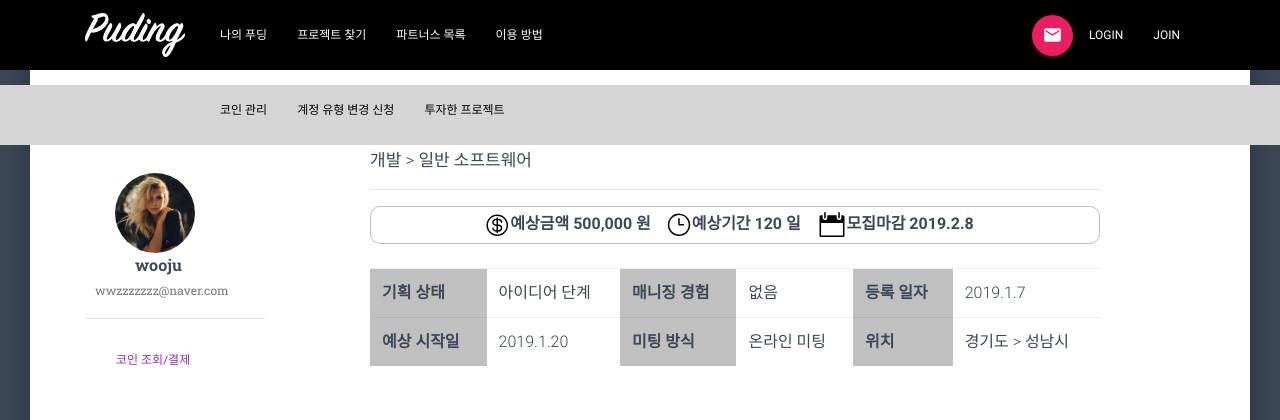
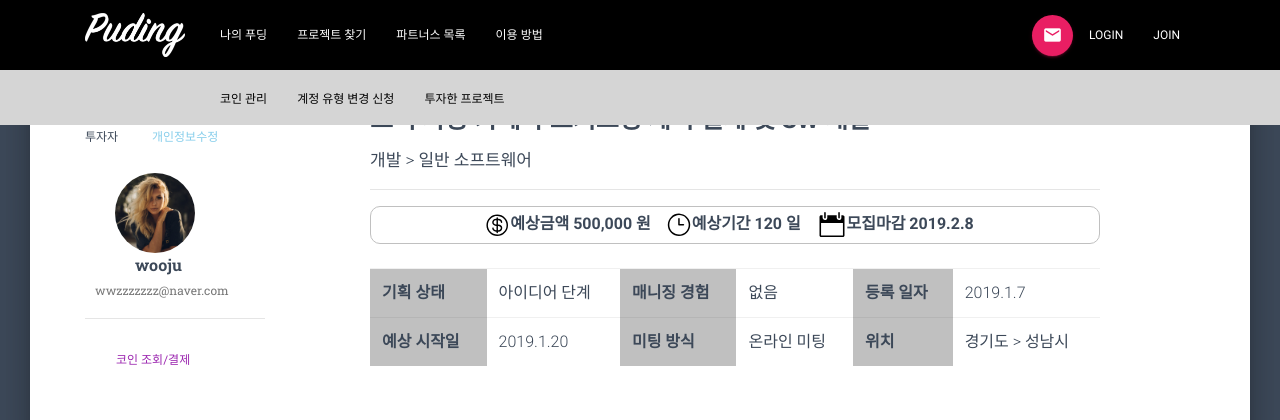
Before and after one commit to leehyunjae1119/FinalProject_PF, a Java web app: page /funding.jsp in a window 1280 px wide. Shown: the top 420 px of the page. Run offline with Spring Boot 4, a stand-in JSP engine, Linux system fonts and the light colour scheme; the project's own start-up code is not run, and a stand-in starts its controllers and pages; some libraries are stand-ins or nearby versions.

Commit message:
새미 추가 탑바 고친거

```diff
--- a/Project_funding/src/main/webapp/WEB-INF/inc/investorTopbar.jsp
+++ b/Project_funding/src/main/webapp/WEB-INF/inc/investorTopbar.jsp
@@ -66,7 +66,7 @@
 	<nav
 		class="navbar navbar-transparent navbar-color-on-scroll fixed-top navbar-expand-lg"
 		id="sectionsNav"
-		style="background-color: #D5D5D5; margin-top: 85px; height: 60px;">
+		style="background-color: #D5D5D5; margin-top: 70px; height: 55px;">
 		<div class="container">
 			<div class="navbar-translate" style="width: 100px;">
 				<button class="navbar-toggler" type="button" data-toggle="collapse"
@@ -82,11 +82,11 @@
 				<ul class="navbar-nav" style="color:black;">
 					<li class="nav-item" id="item1"></li>
 					<li class="nav-item"><a href="#pablo" class="nav-link" id="ho"
-						style="padding-top: 5px;">코인 관리</a></li>
+						style="padding-top: 17px;">코인 관리</a></li>
 					<li class="nav-item"><a href="#pablo" class="nav-link" id="ho"
-						style="padding-top: 5px;">계정 유형 변경 신청</a></li>
+						style="padding-top: 17px;">계정 유형 변경 신청</a></li>
 					<li class="nav-item"><a href="#pablo" class="nav-link" id="ho"
-						style="padding-top: 5px;">투자한 프로젝트</a></li>
+						style="padding-top: 17px;">투자한 프로젝트</a></li>
 				</ul>
 			</div>
 	</nav>
```
Also changed, not shown: 1 other file.
